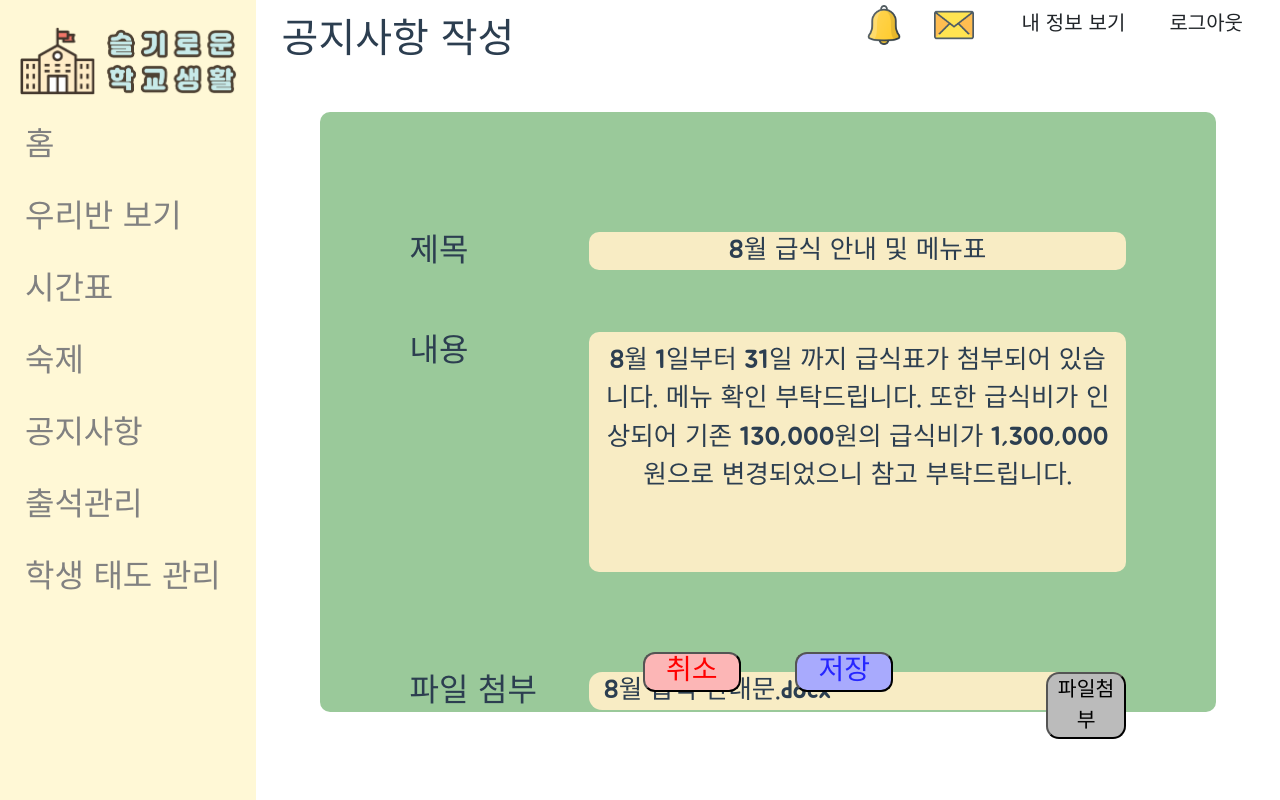
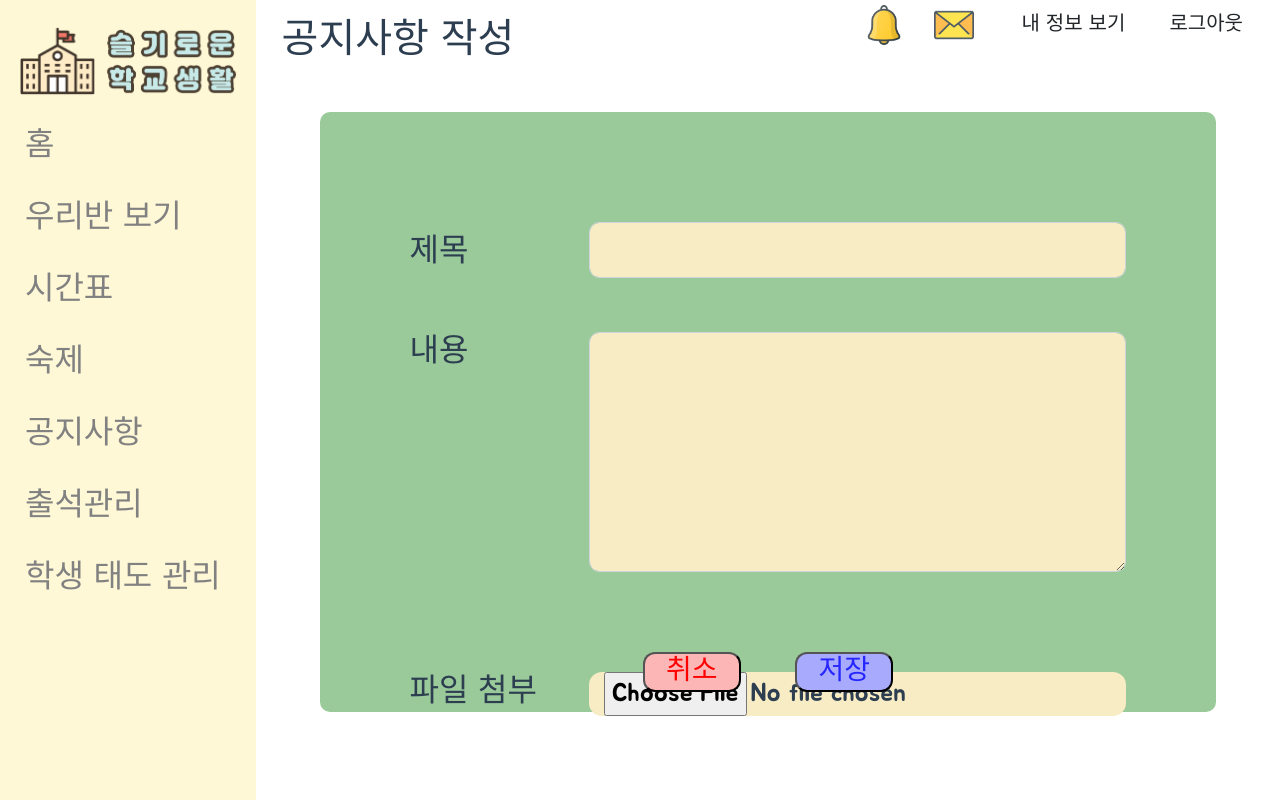
Before and after one commit to Jeong-Heui-Jin/wise_school, a Vue app in the folder frontend/: page /notice_create in a window 1280 px wide. Built offline with nearby package versions, Linux system fonts and the light colour scheme; a web font is replaced by a local one.

Commit message:
Update file upload

```diff
--- a/frontend/src/views/AfterLogin/NoticeCreate.vue
+++ b/frontend/src/views/AfterLogin/NoticeCreate.vue
@@ -5,26 +5,22 @@
 
     <h1 id="noticeCreateTitle">공지사항 작성</h1>
 
-    <div id="createForm">
+    <b-form id="createForm">
       <h2 id="title">제목</h2>
-      <div id="titleName">8월 급식 안내 및 메뉴표</div>
+      <b-form-input id="titleName" size="lg"
+        >8월 급식 안내 및 메뉴표</b-form-input
+      >
       <h2 id="content">내용</h2>
-      <div id="contentText" v-if="contents">
-        {{ contents }}
-        <!-- 8월 1일부터 31일 까지 급식표가 첨부되어 있습니다. 메뉴 확인
-        부탁드립니다. 또한 급식비가 인상되어 기존 130,000원의 급식비가
-        1,300,000원으로 변경되었으니 참고 부탁드립니다. -->
-      </div>
+      <b-form-textarea id="contentText"> </b-form-textarea>
       <h2 id="fileName">파일 첨부</h2>
-      <div id="fileUpload">
-        8월 급식 안내문.docx <button id="fileUploadBtn">파일첨부</button>
-      </div>
+      <input type="file" accept="image/*" id="fileUpload" />
+      <!-- <button id="fileUploadBtn">파일첨부</button> -->
 
       <h3>
         <button id="cancelBtn">취소</button>
         <button id="saveBtn">저장</button>
       </h3>
-    </div>
+    </b-form>
   </div>
 </template>
 
@@ -106,9 +102,10 @@ export default {
 #createForm #titleName {
   position: absolute;
   left: 30%;
-  top: 120px;
+  top: 110px;
 
-  min-width: 60%;
+  width: 42vw;
+  font-size: 100%;
 
   background-color: rgb(248, 236, 196);
   border-radius: 10px;
@@ -131,6 +128,8 @@ export default {
   min-height: 40%;
 
   padding: 10px;
+
+  font-size: 80%;
 
   background-color: rgb(248, 236, 196);
   border-radius: 10px;
```
